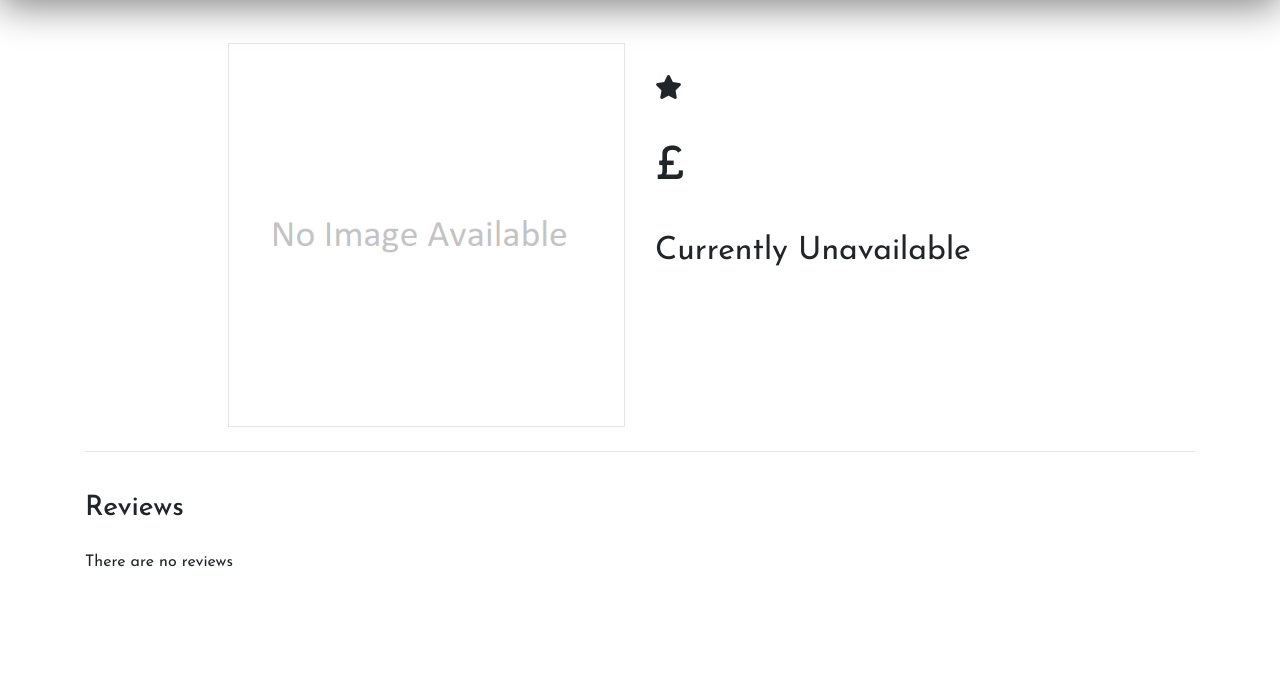
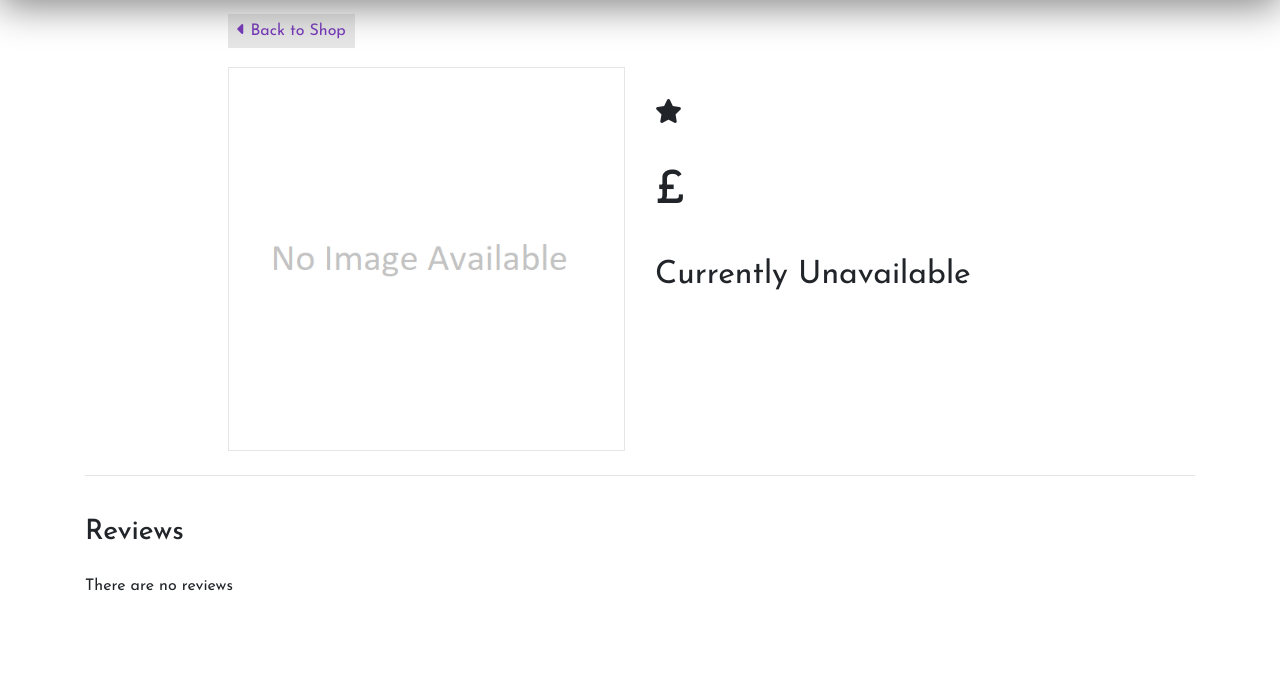
Before and after one commit to Code-Institute-Submissions/fourth-milestone-project-1, a Django app: template shop/templates/shop/product_details.html in a window 1280 px wide. Shown: the part 245-936 px from the top of the page. After the commit the page ends 836 px from the top, so only its background shows below. Run offline with Django 3.2, Linux system fonts and the light colour scheme; the template is opened without the code that fills it, so the values that code supplies are empty; some libraries are stand-ins or nearby versions.

Commit message:
Added a back to shop button and tweaked margins on product details

```diff
--- a/shop/templates/shop/product_details.html
+++ b/shop/templates/shop/product_details.html
@@ -6,9 +6,15 @@
 {% endblock %}
 
 {% block content %}
-
-<div class="container-fluid mt-5">
-    <div class="row mt-5">
+<div class="container-fluid mt-4">
+    <div class="row">
+        <div class="col offset-lg-2">
+            <a href="{% url 'shop' %}" class="standard-button p-2"><i class="fas fa-caret-left"></i> Back to Shop</a>
+        </div>
+    </div>
+</div>
+<div class="container-fluid">
+    <div class="row mt-4">
         <div class="col-md-6 col-lg-4 offset-lg-2">
             <div id="product-details-image">
                 {% if not product.image1 %}
```
